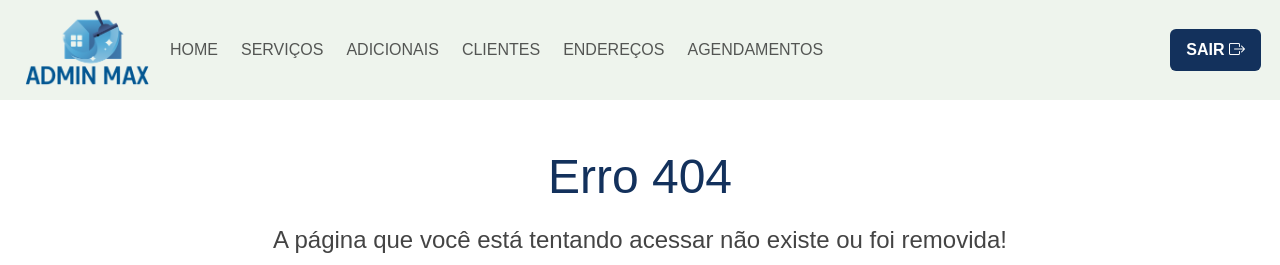
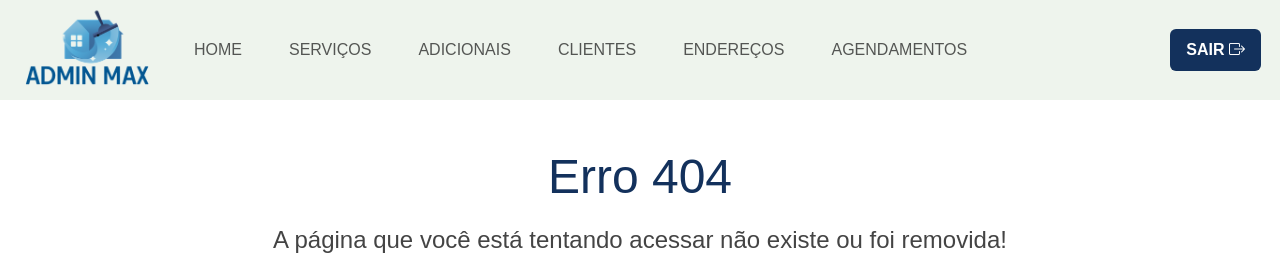
Before and after one commit to Flaviagab/PainelMaxFaxinas, a PHP site: page /index.php in a window 1280 px wide. Shown: the top 265 px of the page. Run offline with PHP 8.4, Linux system fonts and the light colour scheme; the visitor is signed in with stand-in values (Sample User, id 1); some libraries are stand-ins or nearby versions.

Commit message:
Arrumando o header

```diff
--- a/public/index.php
+++ b/public/index.php
@@ -85,14 +85,14 @@ session_start();
         <header>
             <nav class="navbar navbar-expand-lg bg-body-tertiary">
                 <div class="container-fluid">
-                    <img class="logocabecalho" src="/imagens/MaxFaxinas.png" alt="Logo Max Faxinas">
+                    <img class="logocabecalho me-4" src="/imagens/MaxFaxinas.png" alt="Logo Max Faxinas">
                     <!--    <a class="navbar-brand" href="#">Navbar</a> -->
                     <button class="navbar-toggler" type="button" data-bs-toggle="collapse" data-bs-target="#navbarNavDropdown"
                         aria-controls="navbarNavDropdown" aria-expanded="false" aria-label="Toggle navigation">
                         <span class="navbar-toggler-icon"></span>
                     </button>
                     <div class="collapse navbar-collapse" id="navbarNavDropdown">
-                        <ul class="navbar-nav">
+                        <ul class="navbar-nav navbar-nav gap-4">
                             <li class="nav-item">
                                 <a class="nav-link" aria-current="page" href="index">Home</a>
                             </li>
```
